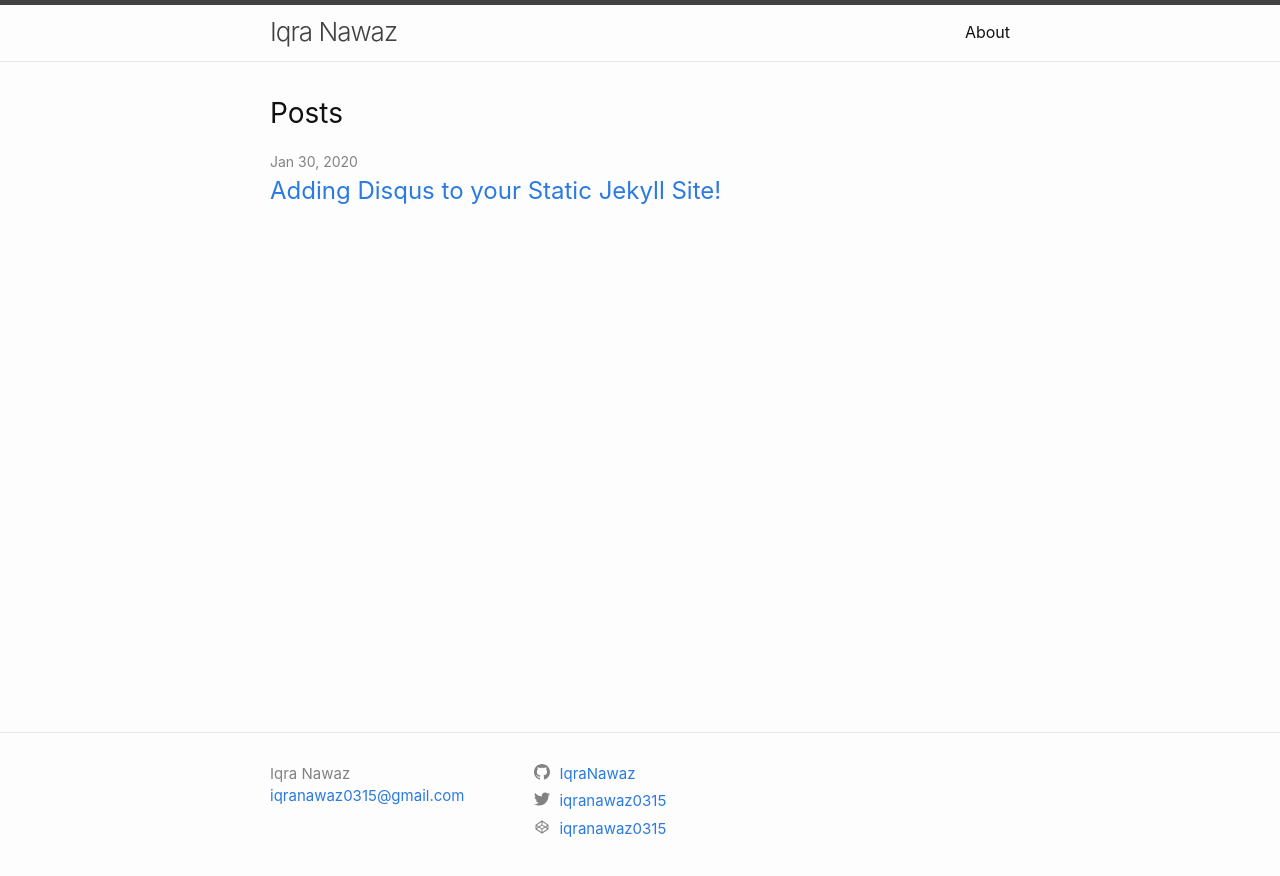
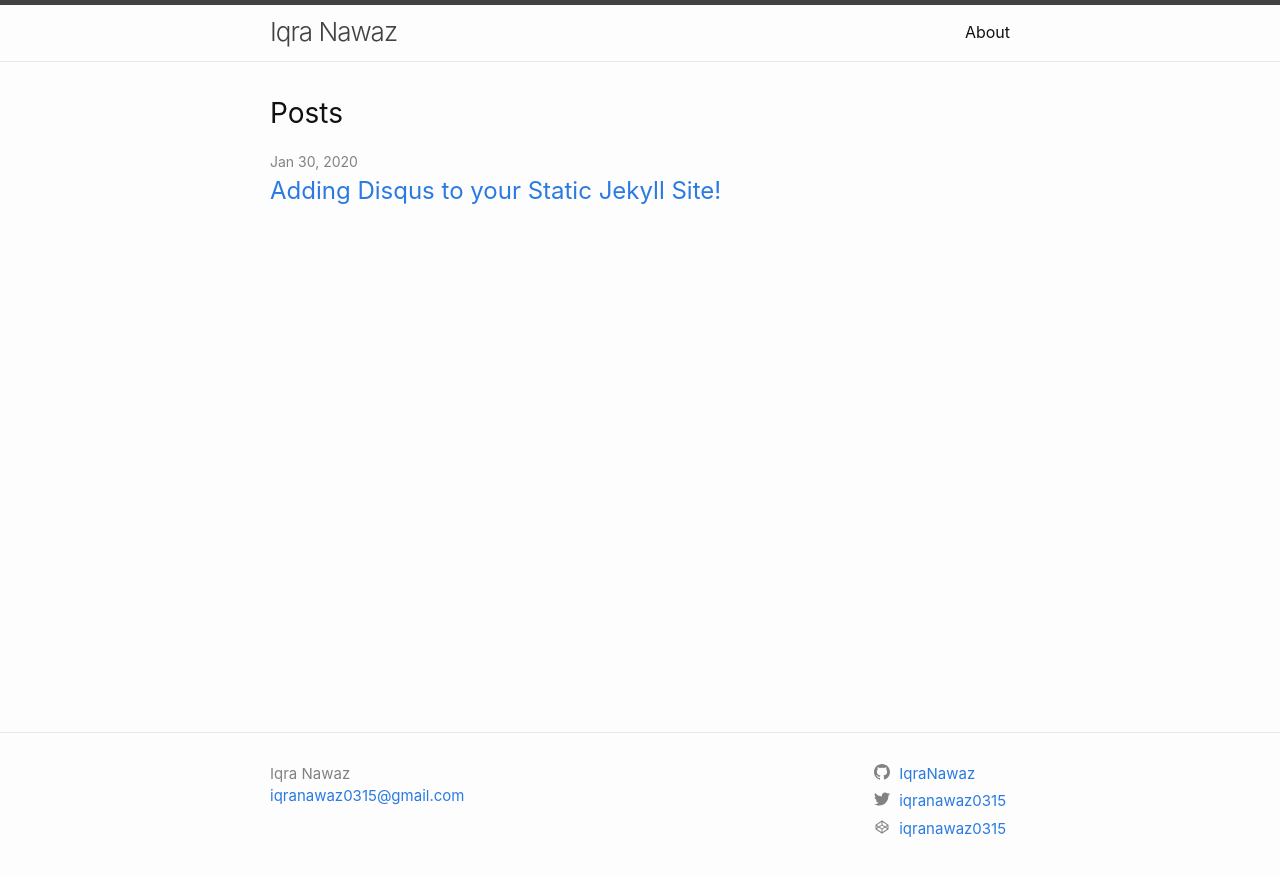
Before and after one commit to IqraNawaz/blog, a Jekyll site: the page built from index.markdown, in a window 1280 px wide. Shown: the top 876 px of the page. Built offline with Jekyll 4.4.1, drawn with Linux system fonts in a browser that asks for light colours.

```diff
--- a/_config.yml
+++ b/_config.yml
@@ -21,7 +21,7 @@
 title: Iqra Nawaz
 email: iqranawaz0315@gmail.com
 description: >- # this means to ignore newlines until "baseurl:"
-
+  blahblah
 baseurl: "/blog" # the subpath of your site, e.g. /blog
 url: "iqranawaz.github.io/blog" # the base hostname & protocol for your site, e.g. http://example.com
 twitter_username: iqranawaz0315
--- a/_includes/footer.html
+++ b/_includes/footer.html
@@ -2,7 +2,6 @@
   <data class="u-url" href="{{ "/" | relative_url }}"></data>
 
   <div class="wrapper">
-
 
 
     <div class="footer-col-wrapper">
@@ -21,13 +20,11 @@
         </ul>
       </div>
 
-      <div class="footer-col footer-col-2">
+      <div class="footer-col footer-col-2" style="float: right;">
         {%- include social.html -%}
       </div>
 
-      <div class="footer-col footer-col-3">
-        <p>{{- site.description | escape -}}</p>
-      </div>
+
     </div>
 
   </div>
```
Also changed, not shown: 5 other files.
